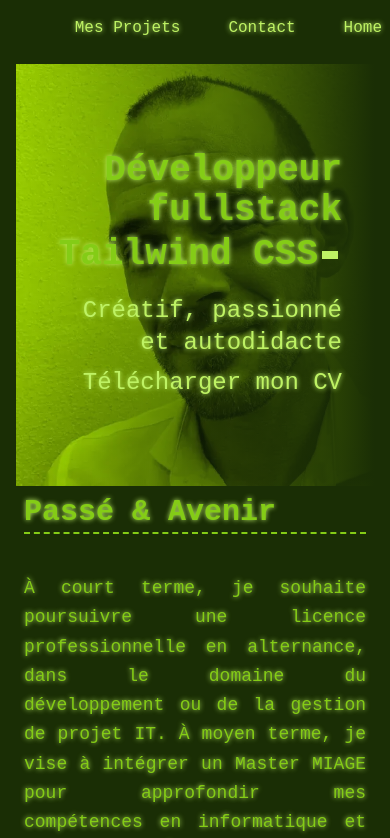
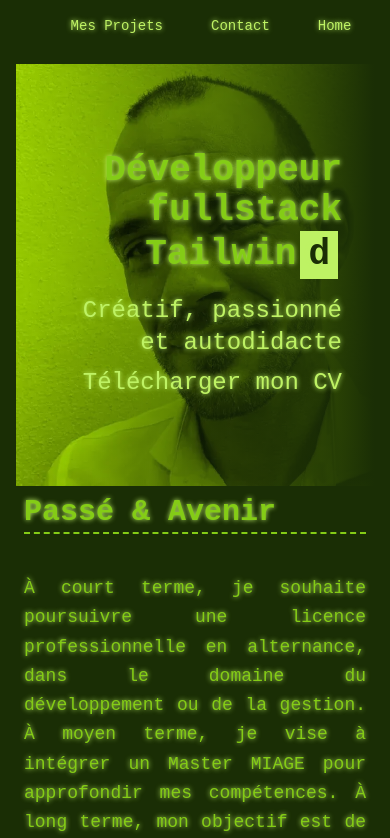
Before and after one commit to speedcore12/OC_P8, a React (Create React App) app: page / in a window 390 px wide. Shown: the top 838 px of the page. Built offline with nearby package versions, Linux system fonts and the light colour scheme.

Commit message:
Version tel & tablette : Correction bugs, ajout detection click & drag sur l'animation, optimisation d'affichage

```diff
--- a/src/components/contactForm.jsx
+++ b/src/components/contactForm.jsx
@@ -7,11 +7,13 @@ import { useAnimateOnScroll } from '../hooks/useAnimateOnScroll';
 const ContactForm = () => {
   // Styles
   const containerStyle = 'relative mt-10 w-full flex flex-col justify-center p-2';
-  const formStyle = 'bg-backgroundDark p-6 rounded-lg w-2/3 mx-auto';
+  const formStyle = 'bg-backgroundDark p-6 rounded-lg w-full sm:w-2/3 mx-auto';
   const labelStyle = 'mt-2 block text-neon';
   const inputStyle = 'mt-1 p-2 block w-full bg-lime-200 text-backgroundDark border-neon rounded-md focus:bg-backgroundDark focus:text-textNeon focus:outline-none focus:ring-2 focus:ring-borderNeon';
-  const buttonStyle = 'border-neon font-dos mt-5 mx-auto w-1/2 hover-effect';
+  const buttonStyle = 'border-neon font-dos mt-5 mx-auto rounded sm:w-1/4 w-full hover-effect';
   const errorStyle = 'text-red-500 mt-2';
+
+
 
   // Référence pour l'élément de titre pour l'animation
   const titleRef = useRef(null);
--- a/src/components/intro.jsx
+++ b/src/components/intro.jsx
@@ -3,14 +3,14 @@ import React, { useState, useEffect } from 'react';
 const Intro = () => {
     // Styles
     const introStyle = "w-full h-4/6 flex flex-col justify-center items-end p-8 bg-left bg-no-repeat bg-cover";
-    const containerStyle = "w-full text-right";
+    const containerStyle = "w-full min-h-[350px] text-right flex flex-col justify-center items-end";
     const titleStyle = "text-4xl font-bold text-lime-500";
     const animatedTextContainerStyle = "text-4xl font-bold text-lime-500 h-12 flex justify-end items-center";
     const animatedTextStyle = "inline-block bg-lime-300 text-backgroundDark px-2 py-1 m-1";
     const subtitleStyle = "text-2xl font-light text-lime-300 mt-4";
 
     // Liste des titres à afficher de manière animée
-    const titles = ["React ", "Tailwind CSS ", "Node.js ", "Express ", "MongoDB "];
+    const titles = ["React ", "Tailwind ", "Node.js ", "Express ", "MongoDB "];
     // État pour gérer le texte actuellement affiché
     const [currentTitle, setCurrentTitle] = useState("");
     // État pour gérer l'index du titre en cours
--- a/src/components/motiv.jsx
+++ b/src/components/motiv.jsx
@@ -17,7 +17,7 @@ const Motivation = () => {
     useAnimateOnScroll(titleRef, () => setStartTyping(true));
 
     // Texte à afficher
-    const text = "À court terme, je souhaite poursuivre une licence professionnelle en alternance, dans le domaine du développement ou de la gestion de projet IT. À moyen terme, je vise à intégrer un Master MIAGE pour approfondir mes compétences en informatique et en gestion. À long terme, mon objectif est de devenir chef de projet ou Directeur des Systèmes d'Information (DSI). J'ai récemment terminé la formation de développeur web chez OpenClassrooms, tout en gérant une entreprise à temps plein. Passionné de programmation, j'ai également développé plusieurs jeux vidéo en C# avec Unity.";
+    const text = "À court terme, je souhaite poursuivre une licence professionnelle en alternance, dans le domaine du développement ou de la gestion. À moyen terme, je vise à intégrer un Master MIAGE pour approfondir mes compétences. À long terme, mon objectif est de devenir chef de projet ou Directeur des Systèmes d'Information (DSI). J'ai récemment terminé la formation de développeur web chez OpenClassrooms, tout en gérant une entreprise à temps plein. Passionné de programmation, j'ai également développé plusieurs jeux vidéo en C# avec Unity.";
 
     // Animation pour le titre H2
     const titleVariants = {
--- a/src/components/nav.jsx
+++ b/src/components/nav.jsx
@@ -1,11 +1,12 @@
 import React from 'react';
 
 const Nav = () => {
+
     // Styles
     const navStyle = "w-full p-2 fixed top-0 z-50 bg-backgroundDark box-border max-w-screen-xl mx-auto";
-    const ulStyle = "max-w-7xl mx-auto flex flex-row justify-end space-x-4";
-    const liStyle = "relative group";
-    const aStyle = "hover-effect";
+    const ulStyle = "max-w-7xl mx-auto flex flex-row flex-wrap justify-center sm:justify-end space-x-4";
+    const liStyle = "relative group text-center";
+    const aStyle = "hover-effect text-sm sm:text-base break-words";
 
     // Données de navigation
     const navItems = [
--- a/src/components/portfolio.jsx
+++ b/src/components/portfolio.jsx
@@ -1,4 +1,4 @@
-import React, { useRef, useState } from 'react';
+import React, { useRef, useState, useEffect } from 'react';
 import { motion } from 'framer-motion';
 import Typewriter from './typewriter';
 import { useAnimateOnScroll } from '../hooks/useAnimateOnScroll';
@@ -23,7 +23,7 @@ const Portfolio = () => {
     // Utilisation du hook pour lancer l'animation lors de l'affichage du titre
     useAnimateOnScroll(titleRef, () => setStartTyping(true));
 
-    // État pour gérer le logo actif (celui survolé)
+    // État pour gérer le logo actif (celui survolé ou cliqué)
     const [activeLogo, setActiveLogo] = useState(null);
 
     // Logos et leurs descriptions
@@ -68,6 +68,41 @@ const Portfolio = () => {
         },
     };
 
+    // Gestion des clics sur les logos
+    const handleLogoClick = (index) => {
+        if (activeLogo === index) {
+            setActiveLogo(null); // Désactive le logo si cliqué à nouveau
+        } else {
+            setActiveLogo(index); // Active le logo cliqué
+        }
+    };
+
+    // Gestion des clics à l'extérieur des logos pour désactiver les animations
+    const handleClickOutside = (event) => {
+        if (!event.target.closest('.logo-container') && activeLogo !== null) {
+            setActiveLogo(null); // Réinitialise l'état `activeLogo` pour désactiver tous les logos
+        }
+    };
+
+    // Gestion du défilement pour désactiver les animations
+    const handleScroll = () => {
+        if (activeLogo !== null) {
+            setActiveLogo(null); // Réinitialise l'état `activeLogo` pour désactiver tous les logos
+        }
+    };
+
+    // Effet pour ajouter les écouteurs d'événements pour les clics extérieurs et le défilement
+    useEffect(() => {
+        document.addEventListener('click', handleClickOutside);
+        window.addEventListener('scroll', handleScroll);
+
+        // Nettoyage des écouteurs d'événements pour éviter les fuites de mémoire
+        return () => {
+            document.removeEventListener('click', handleClickOutside);
+            window.removeEventListener('scroll', handleScroll);
+        };
+    }, [activeLogo]);
+
     return (
         <div className={containerStyle}>
             <motion.h2
@@ -83,12 +118,13 @@ const Portfolio = () => {
                 {startTyping && <Typewriter text="Technologies utilisées pour ce Portfolio" speed={50} />}
             </motion.h2>
 
-            <div className={logoContainerStyle}>
+            <div className={`${logoContainerStyle} logo-container`}>
                 {logos.map((logo, index) => (
                     <motion.div
                         key={index}
                         onHoverStart={() => setActiveLogo(index)}
                         onHoverEnd={() => setActiveLogo(null)}
+                        onClick={() => handleLogoClick(index)}  // Gère les écrans tactiles
                         className={logoItemStyle}
                         initial="initial"
                         animate={activeLogo === index ? "hover" : activeLogo === null ? "initial" : "shrink"}
--- a/src/components/projectGrid.jsx
+++ b/src/components/projectGrid.jsx
@@ -5,15 +5,15 @@ import { useAnimateOnScroll } from '../hooks/useAnimateOnScroll';
 
 const ProjectGrid = () => {
     // Styles
-    const containerStyle = "relative mt-10 w-full flex flex-col justify-center p-8";
+    const containerStyle = "relative mt-10 w-full flex flex-col justify-center p-2";
     const gridStyle = "grid grid-cols-1 sm:grid-cols-2 lg:grid-cols-3 gap-4 p-4";
-    const cardStyle = "bg-backgroundDark border border-lime-300 rounded-lg overflow-hidden shadow-neon m-4 flex flex-col";
+    const cardStyle = "w-full bg-backgroundDark border border-lime-300 rounded-lg overflow-hidden shadow-neon flex flex-col";
     const imgStyle = "w-full h-48 object-cover border-b-2 border-lime-300 bg-lime-200 rounded-t-lg";
     const titleStyle = "bg-lime-900 bg-opacity-7 text-lime-300 font-bold p-4 min-h-[80px]";
     const descriptionStyle = "p-4 text-lime-500 flex-1 flex flex-col";
     const techStyle = "mt-2";
-    const linkStyle = "text-lime-300 underline mt-auto";
-    const techContainerStyle = "flex flex-wrap gap-2 mt-2";
+    const linkStyle = "text-lime-300 underline mt-4";
+    const techContainerStyle = "flex flex-wrap gap-4 mt-2";
     const techItemStyle = "bg-lime-300 text-lime-900 px-2 py-1 rounded-lg shadow-neon";
 
     // Référence pour l'élément de titre pour l'animation
@@ -97,7 +97,7 @@ const ProjectGrid = () => {
                             <Typewriter text={projet.nom} speed={50} />
                         </div>
                         <div className={descriptionStyle}>
-                            <p><Typewriter text={projet.description} speed={10} /></p>
+                            <p className='text-justify'><Typewriter text={projet.description} speed={10} /></p>
                             <p className={techStyle}><strong>Environnements technologiques :</strong></p>
                             <div className={techContainerStyle}>
                                 {projet.techno.map((tech, idx) => (
```
